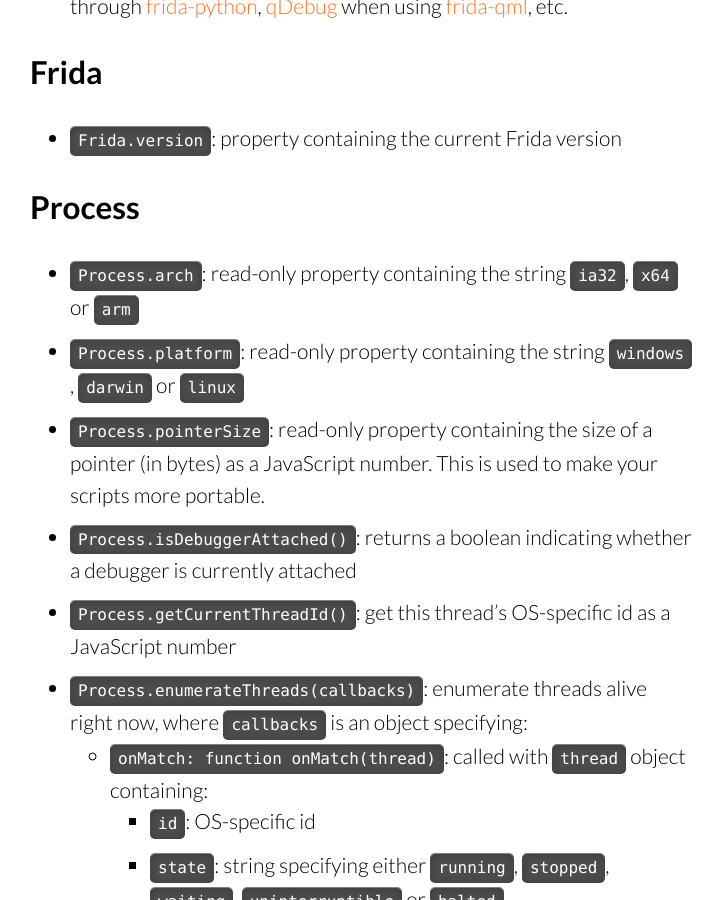
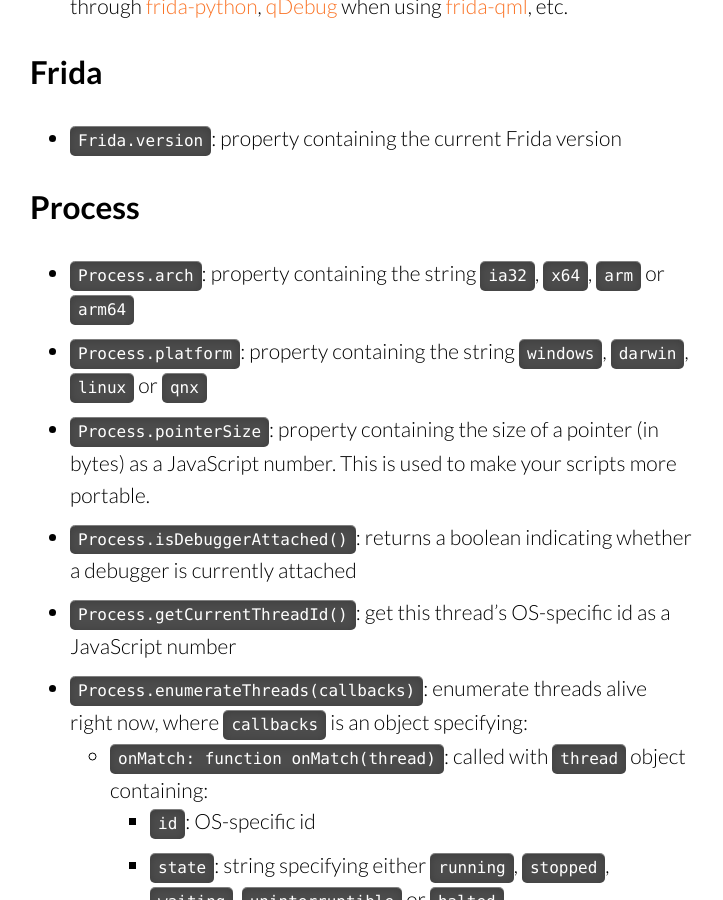
Before and after one commit to frida/frida-website, a Jekyll site: the page built from docs/javascript-api.md, in a window 1280 px wide and 900 px high, scrolled down 2069 px. Shown: the whole window, without its empty margins (181-904 px from the left). Built offline with Jekyll 4.4.1, drawn with Linux system fonts in a browser that asks for light colours; some web fonts are replaced.

Commit message:
Improve Process docs

```diff
--- a/docs/javascript-api.md
+++ b/docs/javascript-api.md
@@ -72,13 +72,13 @@ permalink: /docs/javascript-api/
 
 ## Process
 
-+   `Process.arch`: read-only property containing the string `ia32`, `x64` or
-    `arm`
++   `Process.arch`: property containing the string `ia32`, `x64`, `arm`
+    or `arm64`
 
-+   `Process.platform`: read-only property containing the string `windows`,
-    `darwin` or `linux`
++   `Process.platform`: property containing the string `windows`,
+    `darwin`, `linux` or `qnx`
 
-+   `Process.pointerSize`: read-only property containing the size of a pointer
++   `Process.pointerSize`: property containing the size of a pointer
     (in bytes) as a JavaScript number. This is used to make your scripts more
     portable.
 
```
